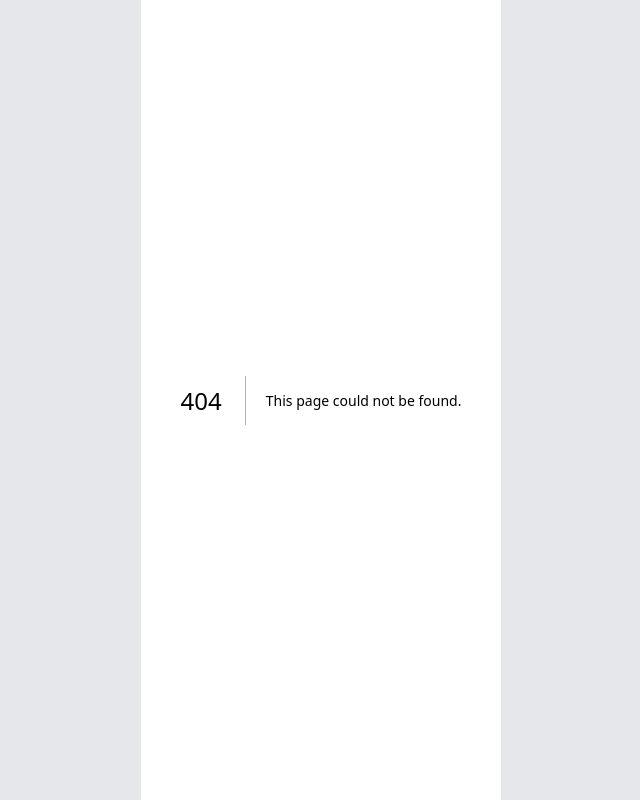
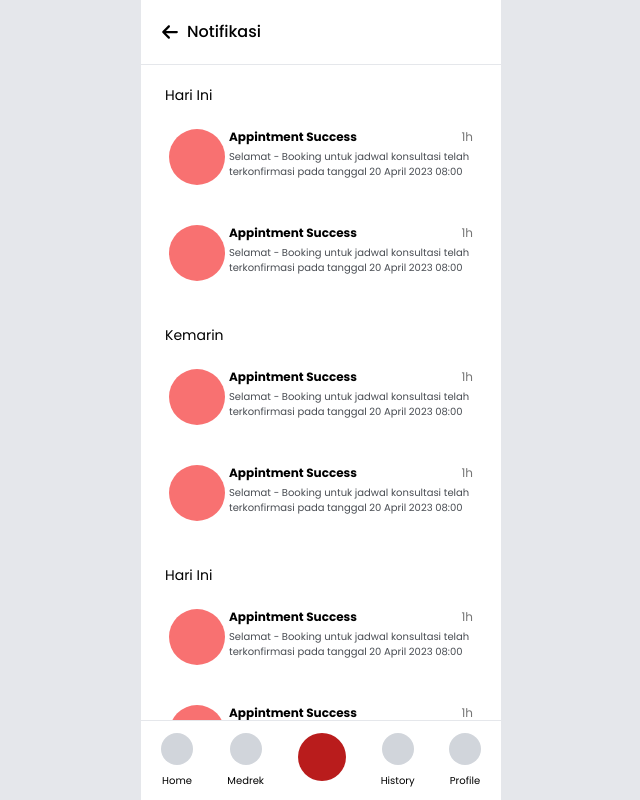
Before and after one commit to Herisetyawan123/pranadia, a Next.js app: page /notifikasi in a window 1280 px wide. Before the commit this address had no page. Shown: the whole page, without its empty margins (319-959 px from the left). Built offline with nearby package versions, Linux system fonts and the light colour scheme.

Commit message:
feat: ui notifikasi page

```diff
--- /dev/null
+++ b/src/app/(home)/notifikasi/page.tsx
@@ -0,0 +1,113 @@
+import AppBarBack from '@/components/appbar/appbar'
+import React from 'react'
+
+function Notifikasi() {
+  return (
+    <main>
+        <AppBarBack menu='Notifikasi' />
+
+        <div className="flex flex-col gap-2">
+
+            {/* section day */}
+            <div className='flex flex-col px-6 mt-5 gap-2'>
+                <h3 className='text-sm'>Hari Ini</h3>
+
+                <div className='px-1 py-4 flex gap-1'>
+                    <div className='w-14 h-14 rounded-full overflow-hidden bg-red-400'>
+
+                    </div>
+                    <div className='flex-1 space-y-1'>
+                        <div className="flex items-center justify-between">
+                            <h1 className='text-xs font-bold'>Appintment Success</h1>
+                            <p className='text-xs text-[#767676]'>1h</p>
+                        </div>
+                        <p className='text-[10px] text-[#484C52]'>Selamat - Booking untuk jadwal konsultasi telah
+terkonfirmasi pada tanggal 20 April 2023 08:00</p>
+                    </div>
+                </div>
+
+                <div className='px-1 py-4 flex gap-1'>
+                    <div className='w-14 h-14 rounded-full overflow-hidden bg-red-400'>
+
+                    </div>
+                    <div className='flex-1 space-y-1'>
+                        <div className="flex items-center justify-between">
+                            <h1 className='text-xs font-bold'>Appintment Success</h1>
+                            <p className='text-xs text-[#767676]'>1h</p>
+                        </div>
+                        <p className='text-[10px] text-[#484C52]'>Selamat - Booking untuk jadwal konsultasi telah
+terkonfirmasi pada tanggal 20 April 2023 08:00</p>
+                    </div>
+                </div>
+            </div>
+
+            <div className='flex flex-col px-6 mt-5 gap-2'>
+                <h3 className='text-sm'>Kemarin</h3>
+
+                <div className='px-1 py-4 flex gap-1'>
+                    <div className='w-14 h-14 rounded-full overflow-hidden bg-red-400'>
+
+                    </div>
+                    <div className='flex-1 space-y-1'>
+                        <div className="flex items-center justify-between">
+                            <h1 className='text-xs font-bold'>Appintment Success</h1>
+                            <p className='text-xs text-[#767676]'>1h</p>
+                        </div>
+                        <p className='text-[10px] text-[#484C52]'>Selamat - Booking untuk jadwal konsultasi telah
+terkonfirmasi pada tanggal 20 April 2023 08:00</p>
+                    </div>
+                </div>
+
+                <div className='px-1 py-4 flex gap-1'>
+                    <div className='w-14 h-14 rounded-full overflow-hidden bg-red-400'>
+
+                    </div>
+                    <div className='flex-1 space-y-1'>
+                        <div className="flex items-center justify-between">
+                            <h1 className='text-xs font-bold'>Appintment Success</h1>
+                            <p className='text-xs text-[#767676]'>1h</p>
+                        </div>
+                        <p className='text-[10px] text-[#484C52]'>Selamat - Booking untuk jadwal konsultasi telah
+terkonfirmasi pada tanggal 20 April 2023 08:00</p>
+                    </div>
+                </div>
+            </div>
+
+            <div className='flex flex-col px-6 mt-5 gap-2'>
+                <h3 className='text-sm'>Hari Ini</h3>
+
+                <div className='px-1 py-4 flex gap-1'>
+                    <div className='w-14 h-14 rounded-full overflow-hidden bg-red-400'>
+
+                    </div>
+                    <div className='flex-1 space-y-1'>
+                        <div className="flex items-center justify-between">
+                            <h1 className='text-xs font-bold'>Appintment Success</h1>
+                            <p className='text-xs text-[#767676]'>1h</p>
+                        </div>
+                        <p className='text-[10px] text-[#484C52]'>Selamat - Booking untuk jadwal konsultasi telah
+terkonfirmasi pada tanggal 20 April 2023 08:00</p>
+                    </div>
+                </div>
+
+                <div className='px-1 py-4 flex gap-1'>
+                    <div className='w-14 h-14 rounded-full overflow-hidden bg-red-400'>
+
+                    </div>
+                    <div className='flex-1 space-y-1'>
+                        <div className="flex items-center justify-between">
+                            <h1 className='text-xs font-bold'>Appintment Success</h1>
+                            <p className='text-xs text-[#767676]'>1h</p>
+                        </div>
+                        <p className='text-[10px] text-[#484C52]'>Selamat - Booking untuk jadwal konsultasi telah
+terkonfirmasi pada tanggal 20 April 2023 08:00</p>
+                    </div>
+                </div>
+            </div>
+        </div>
+        <div className="h-10"></div>
+    </main>
+  )
+}
+
+export default Notifikasi
--- a/src/app/(home)/profile/page.tsx
+++ b/src/app/(home)/profile/page.tsx
@@ -10,7 +10,7 @@ function Profile() {
 
   return (
     <main>
-      <AppBar menu='Profile'/>
+      <AppBar menu='Profile' notif={true}/>
       <Header />
       <div className="relative bg-[#FAFAFA] mx-5 mt-5 rounded-3xl overflow-hidden h-20">
         <div className='absolute px-4 py-2 w-full mt-5 rounded-3xl overflow-hidden grid grid-cols-2 divide-x'>
--- a/src/components/appbar/appbar.tsx
+++ b/src/components/appbar/appbar.tsx
@@ -2,15 +2,26 @@
 import React from 'react'
 import { FaArrowLeft } from "react-icons/fa6";
 import { useRouter } from 'next/navigation';
+import Link from 'next/link';
+import { IoNotifications } from 'react-icons/io5';
 
-function AppBarBack({ menu }: { menu: string }) {
+function AppBarBack({ menu, notif }: { menu: string, notif?: boolean }) {
     const router = useRouter();
     return (
-        <nav className='sticky top-0 bg-white z-10 px-5 py-5 border-b'>
+        <nav className='sticky top-0 bg-white z-10 px-5 py-5 border-b flex justify-between items-center'>
             <button onClick={() => router.back()} className='flex items-center gap-2'>
                 <FaArrowLeft size={18} />
                 <h1 className='font-medium text-base'>{ menu }</h1>
             </button>
+
+            {
+                notif && (
+                    <Link href={'/notifikasi'}>
+                        <IoNotifications className='text-[#D41F13]' />
+                    </Link>
+                )
+            }
+
         </nav>
     )
 }
```
